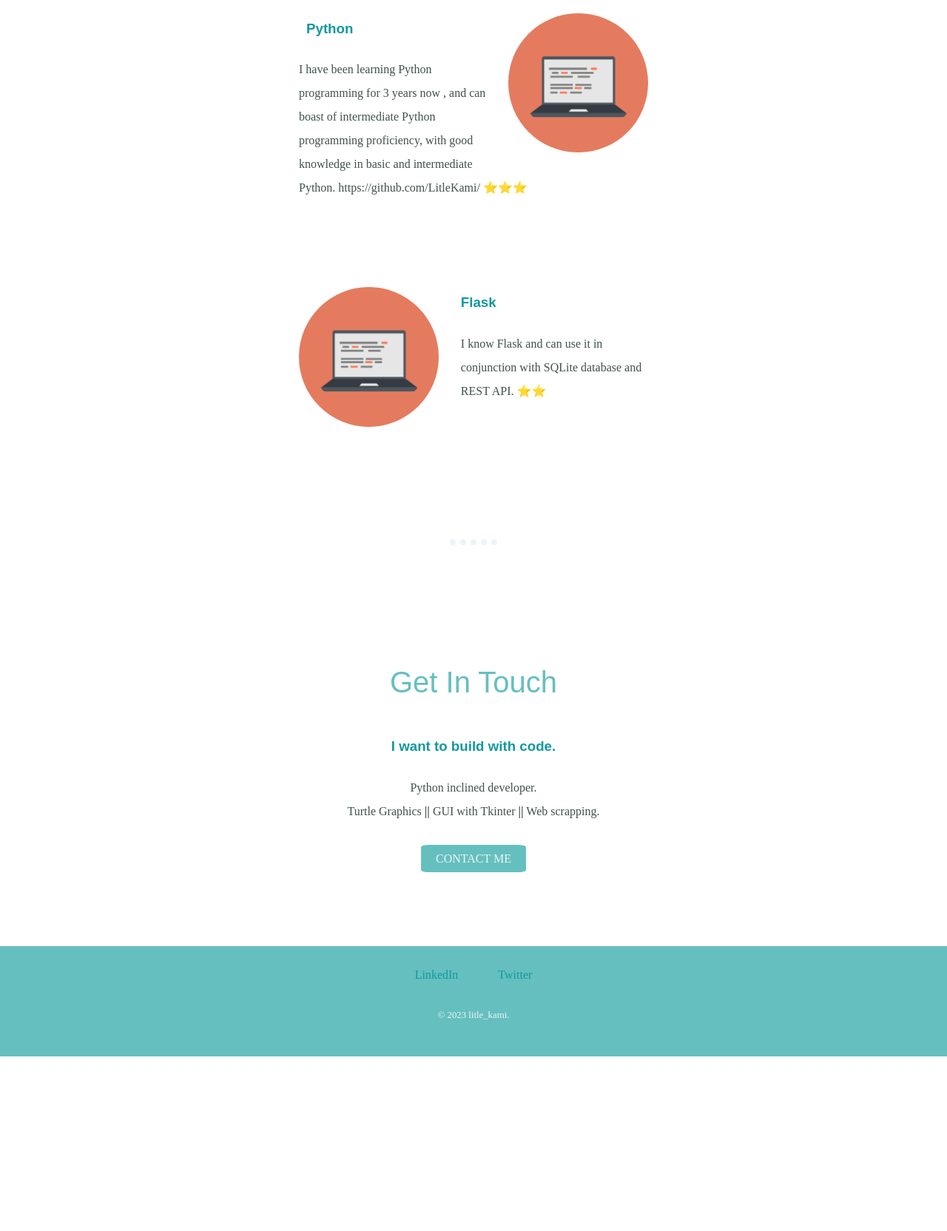
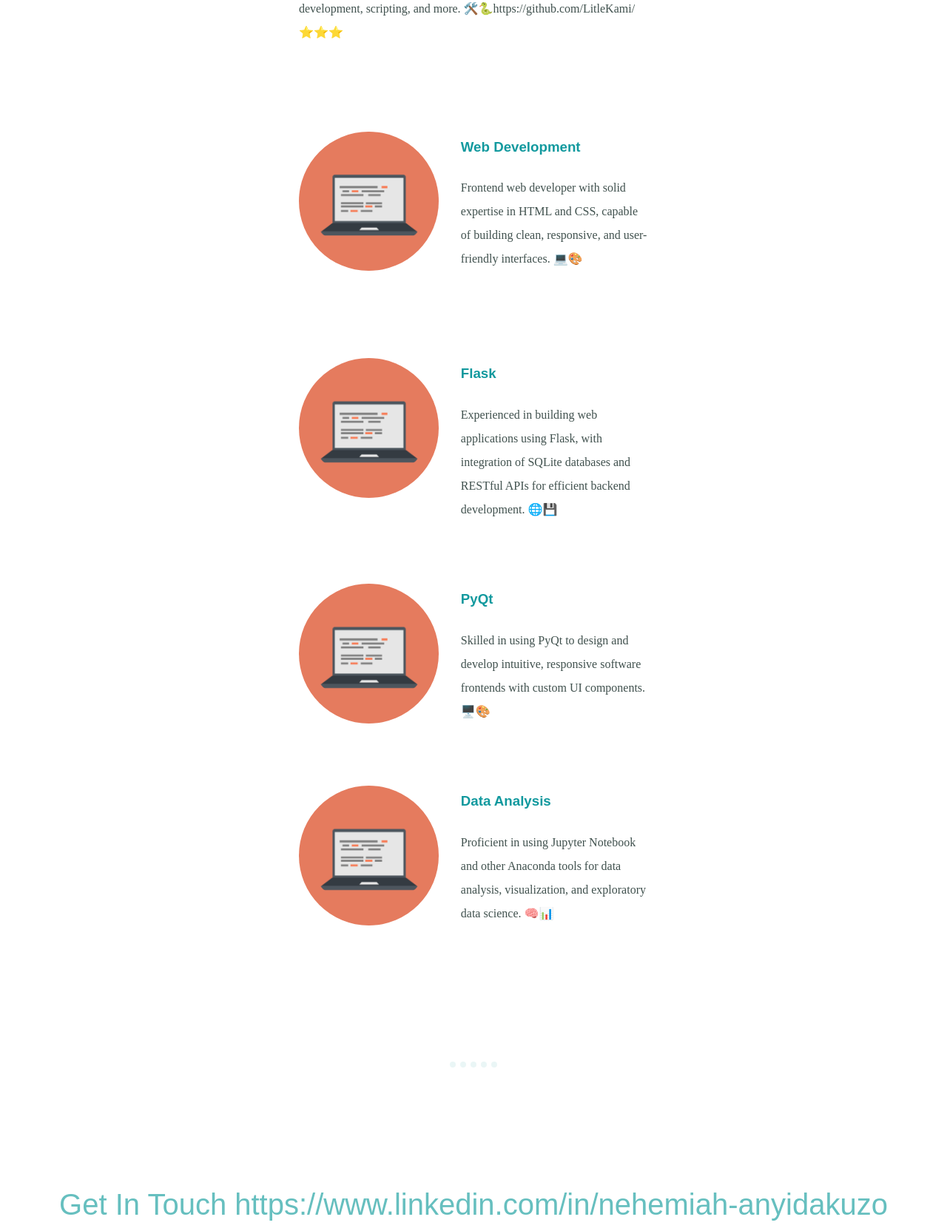
Before and after one commit to LitleKami/web-page, a plain HTML site: page index.html in a window 1280 px wide. Shown: the part 1770-3434 px from the top of the page at 74% size. Before the commit the page ends 3198 px from the top, so only its background shows below. Drawn offline with Linux system fonts and the light colour scheme.

Commit message:
Update index.html to NLP

```diff
--- a/index.html
+++ b/index.html
@@ -30,32 +30,48 @@
     <h2>My Skills.</h2>
 
     <div class="skill-row">
+      <img class="skill-imagei" src="images/computer.png" alt="nehe image">        <!--flaticon.com-->
+        <h3 class="skill-name">Python </h3>
+      <p>I’ve been learning and working with Python for the past 3 years, developing a strong grasp of both basic and intermediate concepts, and applying them in real-world projects across web development, scripting, and more. 🛠️🐍<a>https://github.com/LitleKami/</a> ⭐⭐⭐</p>
+    </div>
+      <br>
+
+    <div class="skill-row">
       <img class="skill-image" src="images/computer.png" alt="nehe image">        <!--flaticon.com-->
         <h3 class="skill-name">Web Development</h3>
-      <p>I am a wed developer, with good knowledge of html and css. ⭐⭐⭐</p>
-
+      <p>Frontend web developer with solid expertise in HTML and CSS, capable of building clean, responsive, and user-friendly interfaces. 💻🎨</p>
     </div>
       <br>
-    <div class="skill-row">
-      <img class="skill-imagei" src="images/computer.png" alt="nehe image">        <!--flaticon.com-->
-        <h3 class="skill-name">Python </h3>
-      <p>I have been learning Python programming for 3 years now , and can boast of intermediate Python programming proficiency, with good knowledge in basic and intermediate Python. <a>https://github.com/LitleKami/</a> ⭐⭐⭐</p>
-    </div>
-      <br>
+
     <div class="skill-row">
       <img class="skill-image" src="images/computer.png" alt="nehe image">        <!--flaticon.com-->
         <h3 class="skill-name">Flask</h3>
-      <p class="excel-description">I know Flask and can use it in conjunction with SQLite database and REST API. ⭐⭐</p>
+      <p class="excel-description">Experienced in building web applications using Flask, with integration of SQLite databases and RESTful APIs for efficient backend development. 🌐💾</p>
         <br>
     </div>
+
+    <div class="skill-row">
+      <img class="skill-image" src="images/computer.png" alt="nehe image">        <!--flaticon.com-->
+        <h3 class="skill-name">PyQt</h3>
+      <p class="excel-description">Skilled in using PyQt to design and develop intuitive, responsive software frontends with custom UI components. 🖥️🎨</p>
+        <br>
+    </div>
+
+    <div class="skill-row">
+      <img class="skill-image" src="images/computer.png" alt="nehe image">        <!--flaticon.com-->
+        <h3 class="skill-name">Data Analysis</h3>
+      <p class="excel-description">Proficient in using Jupyter Notebook and other Anaconda tools for data analysis, visualization, and exploratory data science. 🧠📊</p>
+        <br>
+    </div>
+
   </div>
 
     <hr>
   <div class="contact-me">
-      <h2>Get In Touch</h2>
+      <h2>Get In Touch <a>https://www.linkedin.com/in/nehemiah-anyidakuzo</a></h2>
     <h3 class="skill-name">I want to build with code.</h3>
       <p class="intro">Python inclined developer.</p>
-      <p class="intro">Turtle Graphics <b>||</b> GUI with Tkinter <b>||</b> Web scrapping. </p>
+      <p class="intro"> NLP <b>||</b> GUI <b>||</b> Web scrapping and Automation </b>||</b> Data Analysis </p>
 <!--    <p>Call me: <em>+234 9034354525</em></p> -->
     <a class="btn" href="contact-me.html">CONTACT ME</a>
   </div>
@@ -65,7 +81,7 @@
   <a class="footer-link" href="www.linkedin.com/in/nehemiah-anyidakuzo-0613a62aa">LinkedIn</a>
   <a class="footer-link" href="https://twitter.com/Nehanyida">Twitter</a>
 <!--  <a class="footer-link" href="https://www.appbrewery.co/">Website</a> -->
-  <p class="finish">© 2023 litle_kami.</p>
+  <p class="finish">© 2025 litle_kami.</p>
 </div>
 
 </body>
```
